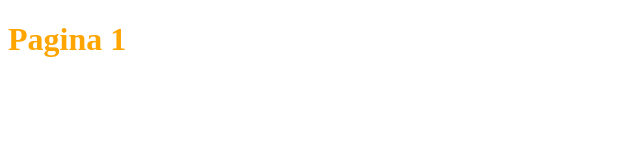
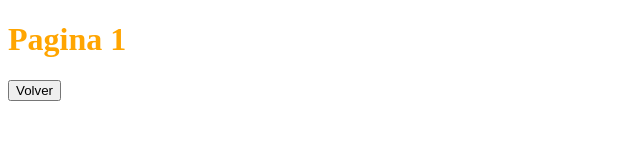
Before and after one commit to sebaale44/certamen1-github, a plain HTML site: page page1.html in a window 1280 px wide. Shown: the whole page, without its empty margins (0-640 px from the left). Drawn offline with Linux system fonts and the light colour scheme.

Commit message:
vinculos agregados

```diff
--- a/page1.html
+++ b/page1.html
@@ -8,5 +8,6 @@
 </head>
 <body>
     <h1>Pagina 1</h1>
+    <button href="/index.html">Volver</button>
 </body>
 </html>
```
Also changed, not shown: page2.html (+1 -0 lines), 1 other file.
